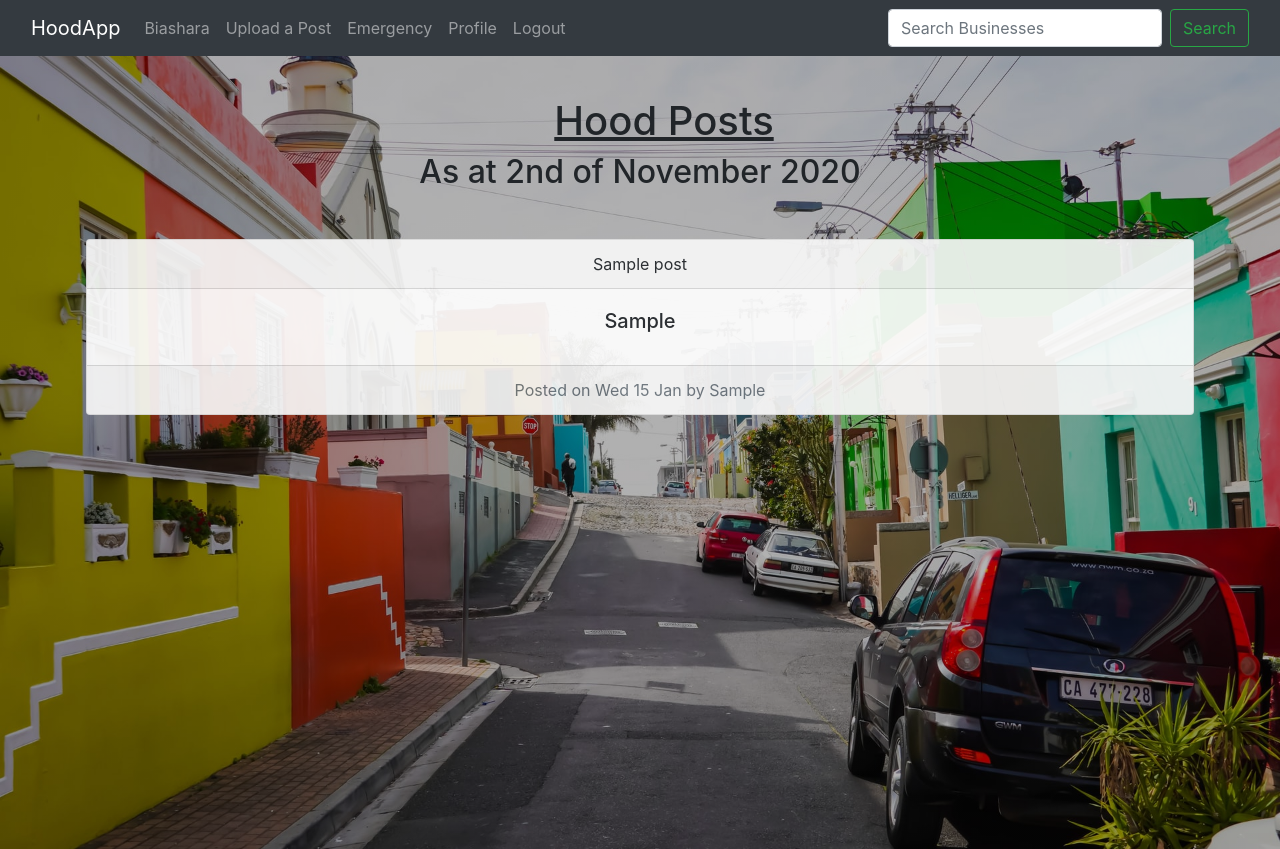
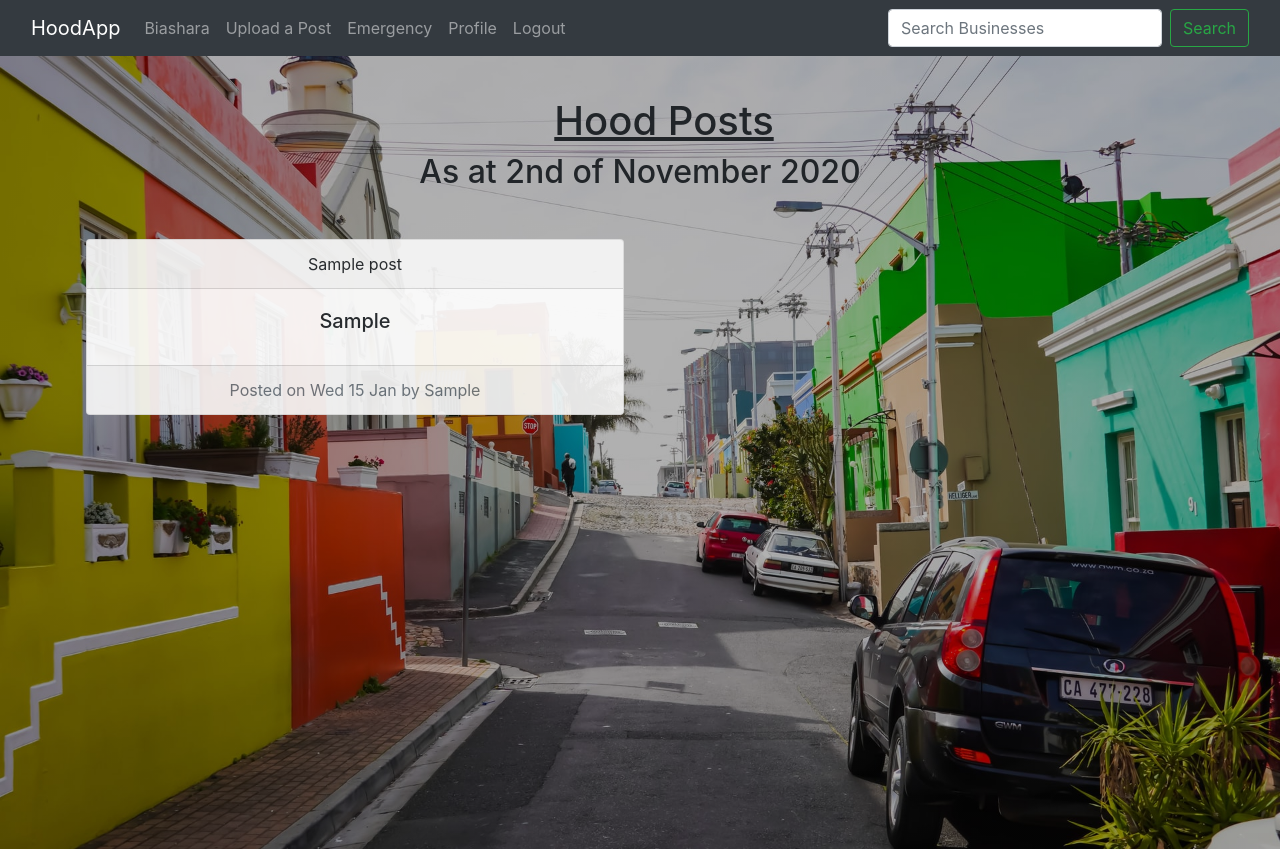
Before and after one commit to JohnKarima/hood, a Django app: page / in a window 1280 px wide. Run offline with Django 3.2, Linux system fonts and the light colour scheme; a user stored in the database is signed in; tables that the repository leaves empty hold one stand-in row (values such as "Sample post"); some libraries are stand-ins or nearby versions.

Commit message:
tweak columns in index.html

```diff
--- a/hoodapp/templates/index.html
+++ b/hoodapp/templates/index.html
@@ -14,7 +14,7 @@
 <div class="container">
     <div class="row">
         {% for post in posts %}
-    <div class="col-lg-12 p-3">
+    <div class="col-md-6 p-3">
         <div class="card text-center">
             <div class="card-header">
                 {{post.title}}
```
